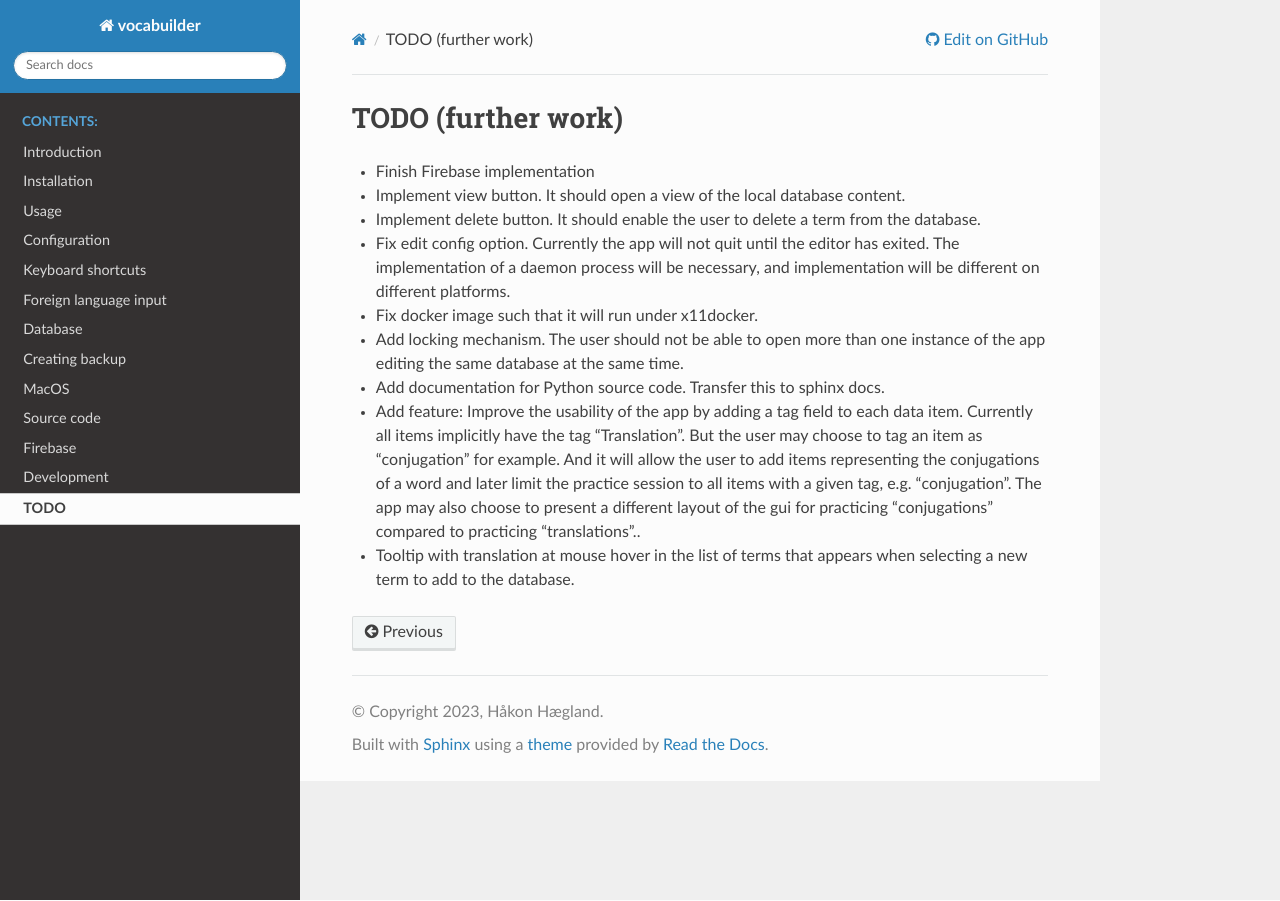
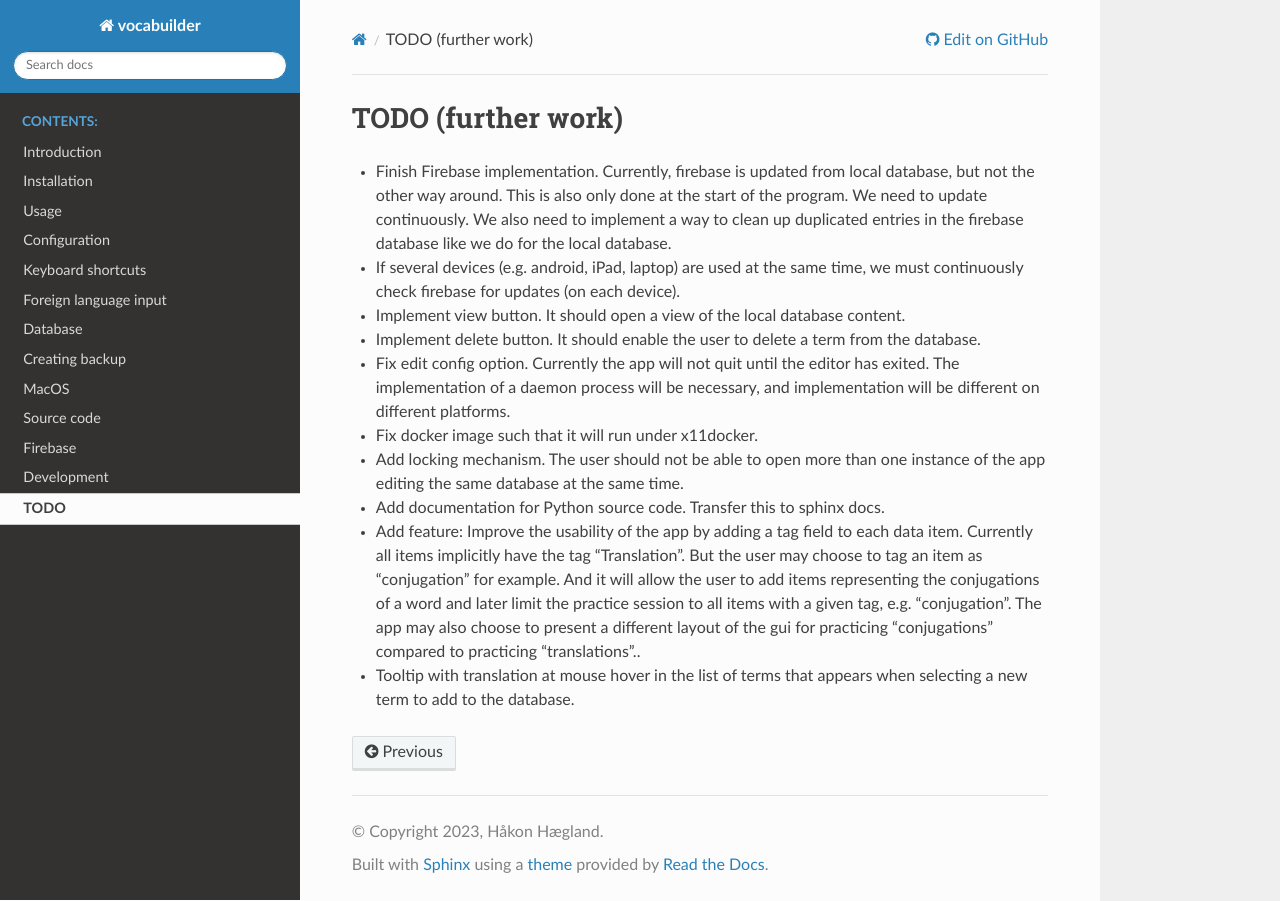
Before and after one commit to hakonhagland/vocabuilder, a Sphinx documentation site: the page built from docs/todo.rst, in a window 1280 px wide. Built offline with Sphinx 7.4.7 and the Read the Docs theme 2.0.0, drawn with Linux system fonts in a browser that asks for light colours.

Commit message:
Update docs

```diff
--- a/docs/todo.rst
+++ b/docs/todo.rst
@@ -1,7 +1,13 @@
 TODO (further work)
 ===================
 
-* Finish Firebase implementation
+* Finish Firebase implementation. Currently, firebase is updated from local
+  database, but not the other way around. This is also only done at the start
+  of the program. We need to update continuously. We also need to implement a way to
+  clean up duplicated entries in the firebase database like we do for the local
+  database.
+* If several devices (e.g. android, iPad, laptop) are used at the same time, we
+  must continuously check firebase for updates (on each device).
 * Implement view button. It should open a view of the local database content.
 * Implement delete button. It should enable the user to delete a term from the
   database.
```
